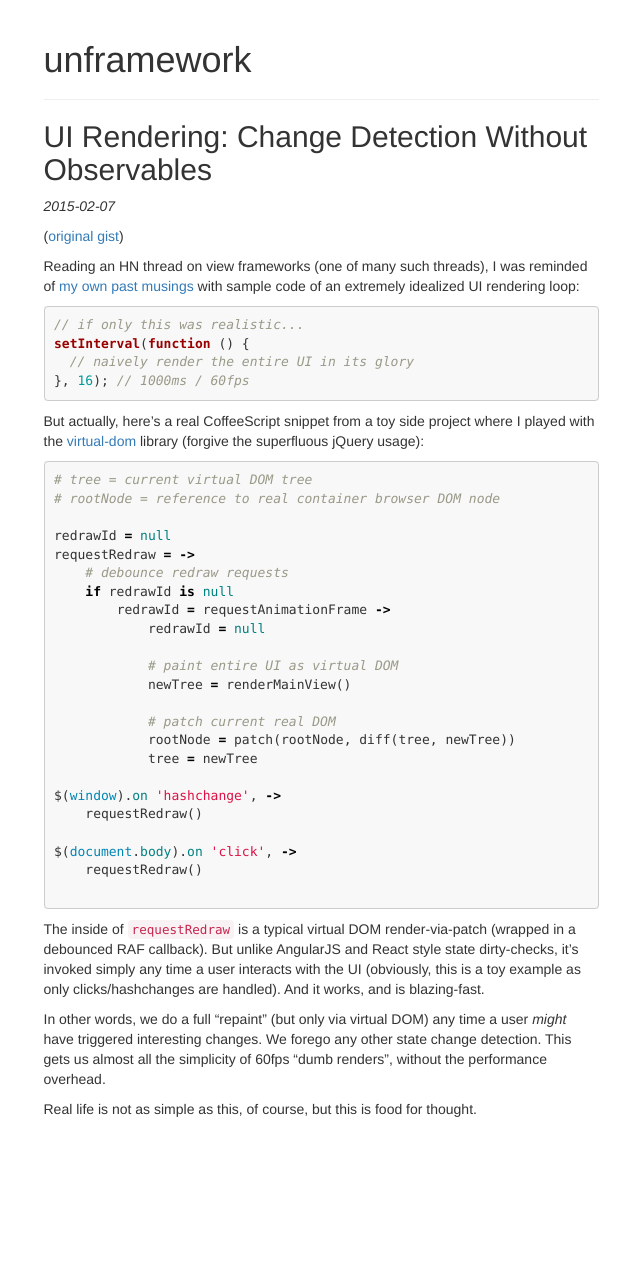
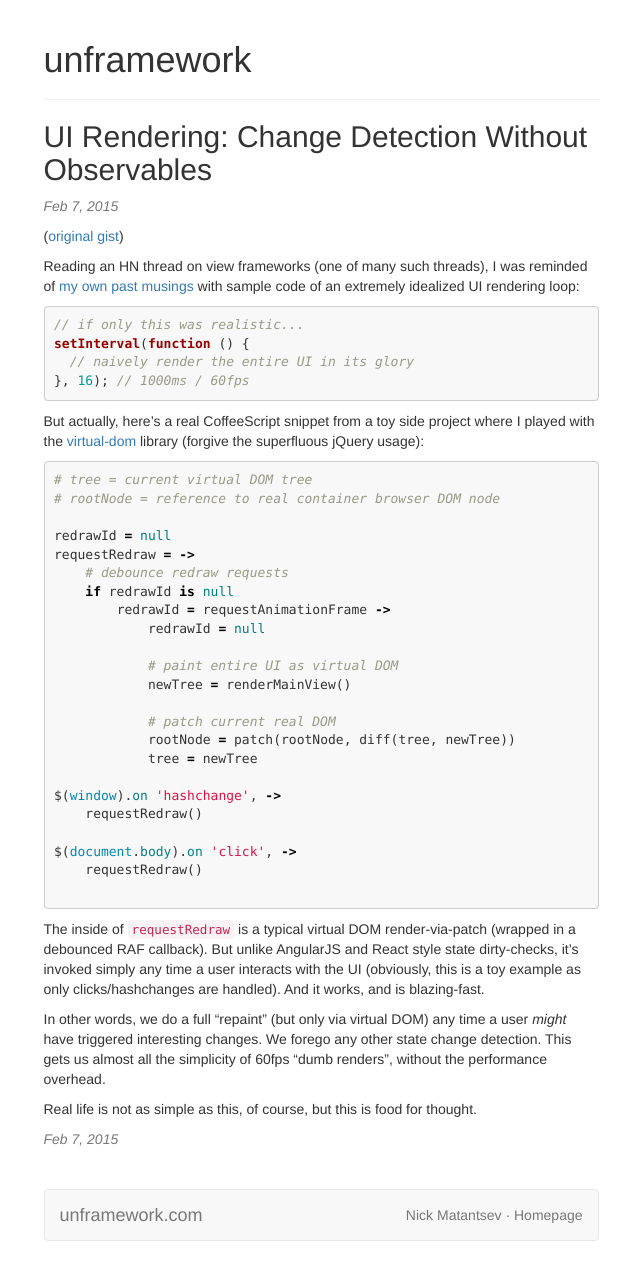
Before and after one commit to unframework/unframework-website, a Jekyll site: the page built from ui-repaint.md, in a window 1280 px wide. Shown: the whole page, without its empty margins (319-959 px from the left). Built offline with Jekyll 4.4.1, drawn with Linux system fonts in a browser that asks for light colours; before the commit the page ends 1129 px from its top, so only the background shows below that.

Commit message:
Added page footers, muted date

```diff
--- a/_layouts/page.html
+++ b/_layouts/page.html
@@ -12,8 +12,27 @@ layout: default
       </div>
 
       <h2>{{ page.title }}</h2>
-      <p><i>{{ page.date }}</i></p>
+      <p class="text-muted"><i>{{ page.date | date: '%b %-d, %Y' }}</i></p>
+
       {{ content }}
+
+      <p class="text-muted"><i>{{ page.date | date: '%b %-d, %Y' }}</i></p>
+      <p>&nbsp;</p>
+
+      <footer class="navbar navbar-default" role="navigation">
+        <div class="container-fluid">
+          <div class="navbar-header">
+            <a class="navbar-brand" href="/">unframework.com</a>
+          </div>
+          <div class="navbar-collapse">
+            <p class="navbar-text navbar-right">
+              Nick Matantsev
+              &middot;
+              <a href="/" class="navbar-link">Homepage</a>
+            </p>
+          </div>
+        </div>
+      </footer>
     </div>
     <div class="col-md-3">
     </div>
```
